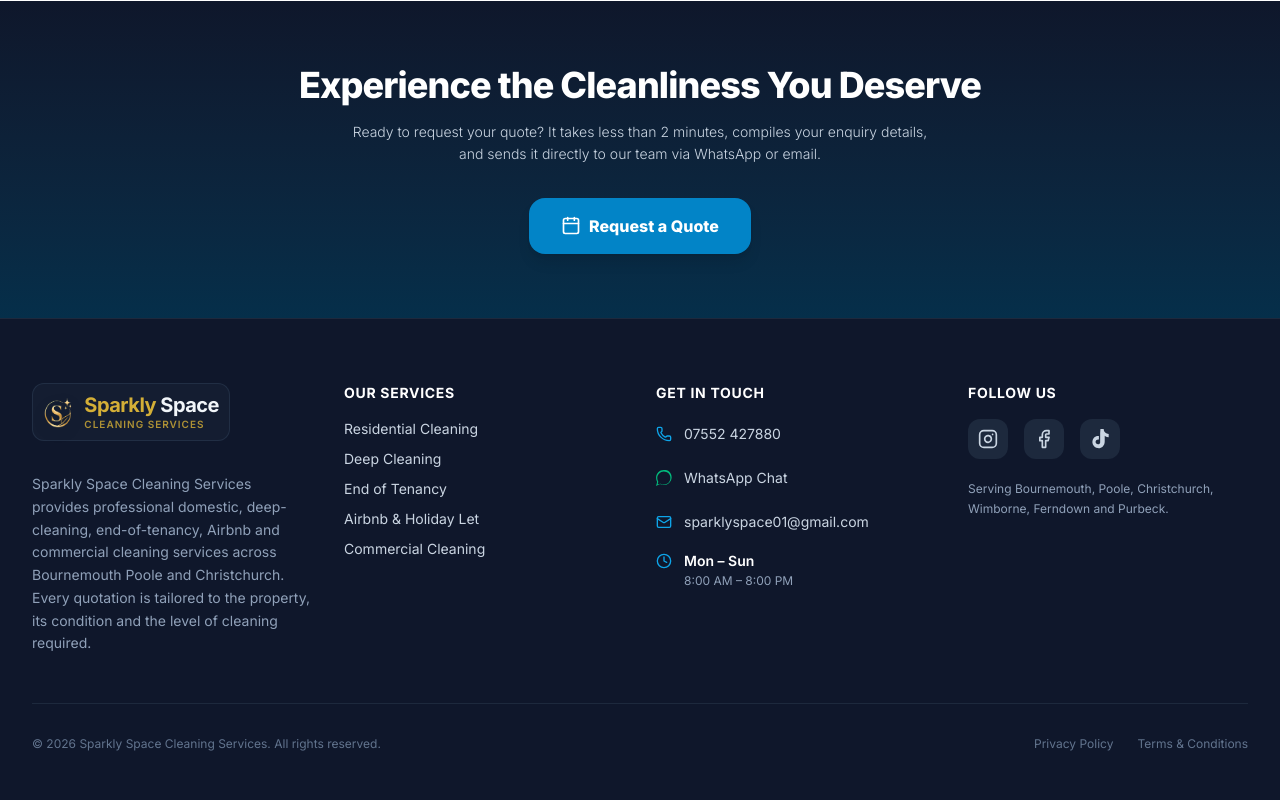
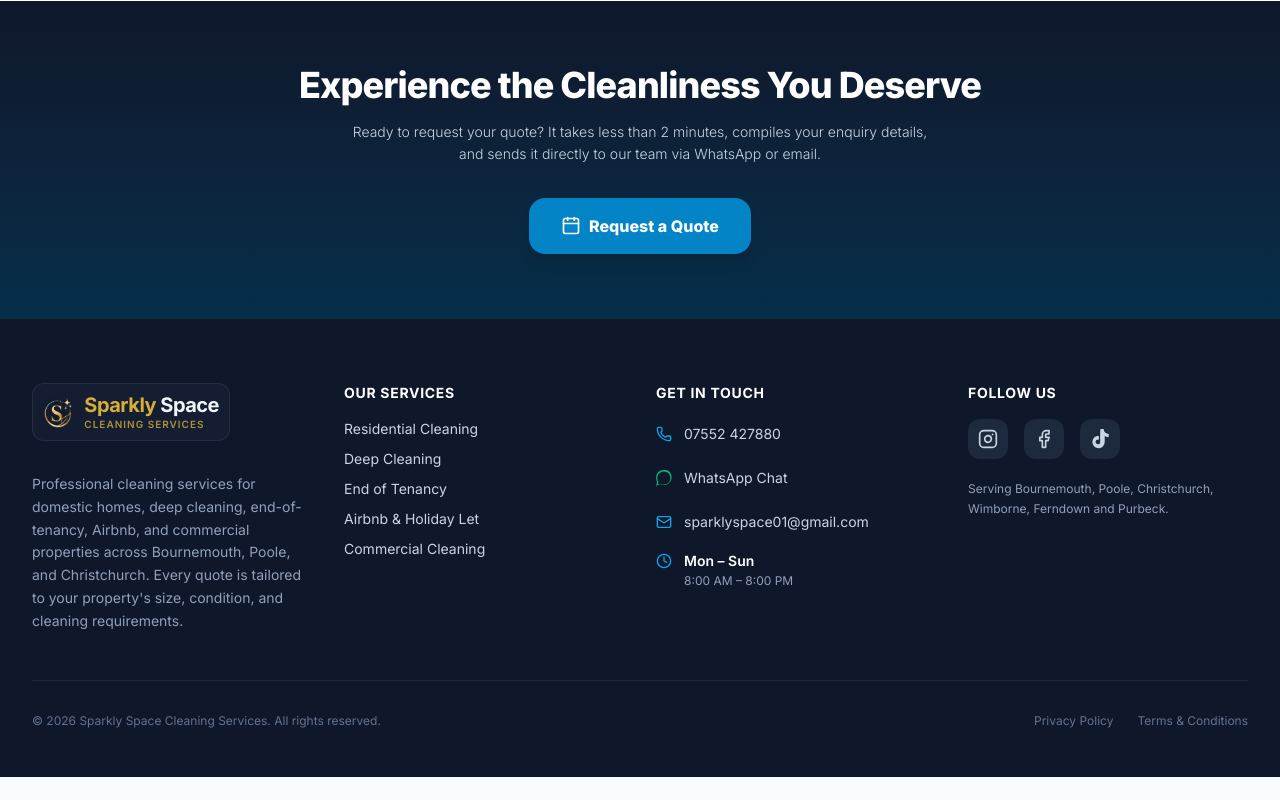
Before and after one commit to 4Buckscodes/sparklyspace, a Next.js app: page / in a window 1280 px wide. Shown: the part 3674-4474 px from the top of the page. After the commit the page ends 4451 px from the top, so only its background shows below. Built offline with nearby package versions, Linux system fonts and the light colour scheme.

Commit message:
Update footer business description text

```diff
--- a/components/layout/Footer.tsx
+++ b/components/layout/Footer.tsx
@@ -23,7 +23,7 @@ export default function Footer() {
               <Logo iconOnly={false} className="h-9 w-auto" lightText={true} />
             </Link>
             <p className="text-slate-400 text-sm leading-relaxed mt-4">
-              Sparkly Space Cleaning Services provides professional domestic, deep-cleaning, end-of-tenancy, Airbnb and commercial cleaning services across Bournemouth Poole and Christchurch. Every quotation is tailored to the property, its condition and the level of cleaning required.
+              Professional cleaning services for domestic homes, deep cleaning, end-of-tenancy, Airbnb, and commercial properties across Bournemouth, Poole, and Christchurch. Every quote is tailored to your property's size, condition, and cleaning requirements.
             </p>
           </div>
 
```
